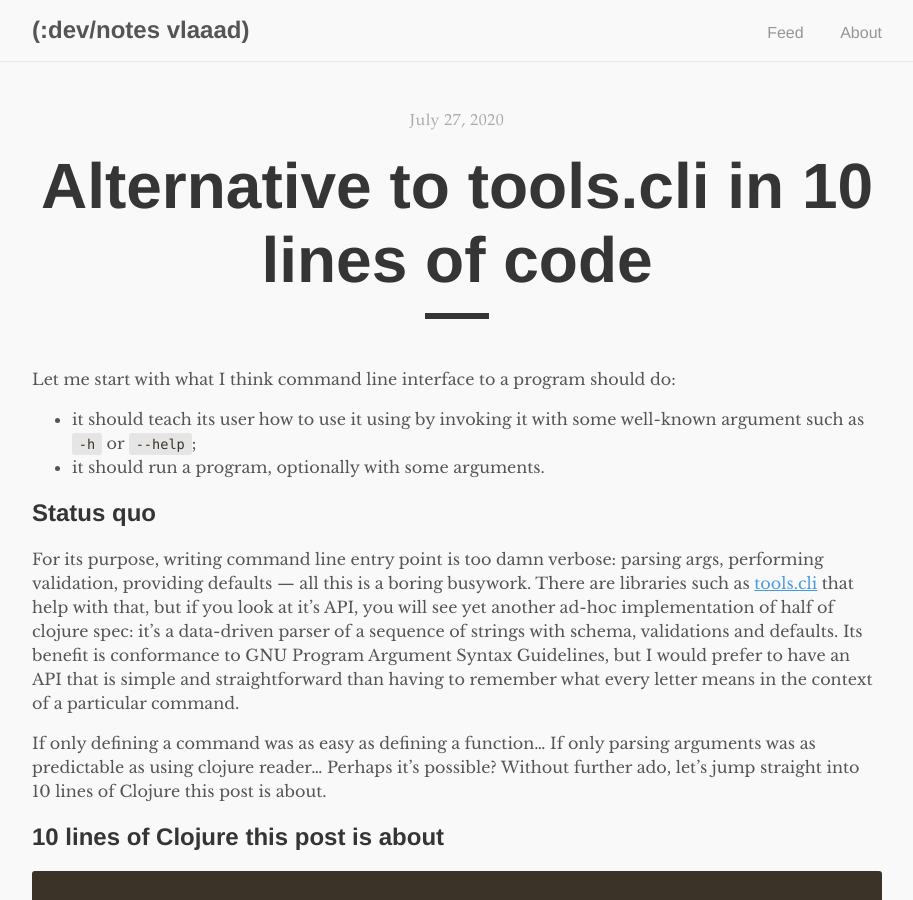
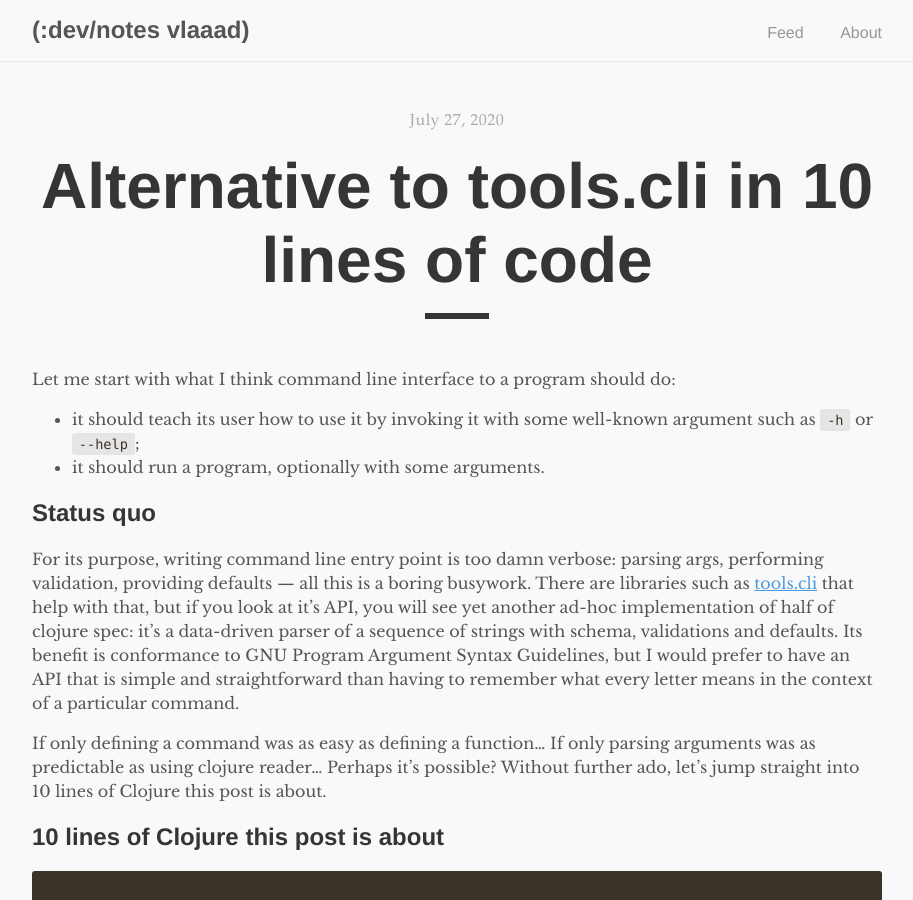
Before and after one commit to vlaaad/vlaaad.github.io, a Jekyll site: the page built from _posts/2020-07-27-tools-cli-in-10-lines-of-code.md, in a window 1280 px wide and 900 px high. Shown: the whole window, without its empty margins (183-1096 px from the left). Built offline with Jekyll 4.4.1, drawn with Linux system fonts in a browser that asks for light colours.

Commit message:
Update 2020-07-27-tools-cli-in-10-lines-of-code.md

```diff
--- a/_posts/2020-07-27-tools-cli-in-10-lines-of-code.md
+++ b/_posts/2020-07-27-tools-cli-in-10-lines-of-code.md
@@ -4,7 +4,7 @@ title: "Alternative to tools.cli in 10 lines of code"
 description: "With this simple snippet you can build extremely powerful command line entry point to your clojure application"
 ---
 Let me start with what I think command line interface to a program should do:
-- it should teach its user how to use it using by invoking it with some well-known argument such as `-h` or `--help`;
+- it should teach its user how to use it by invoking it with some well-known argument such as `-h` or `--help`;
 - it should run a program, optionally with some arguments.
 
 ## Status quo
```
